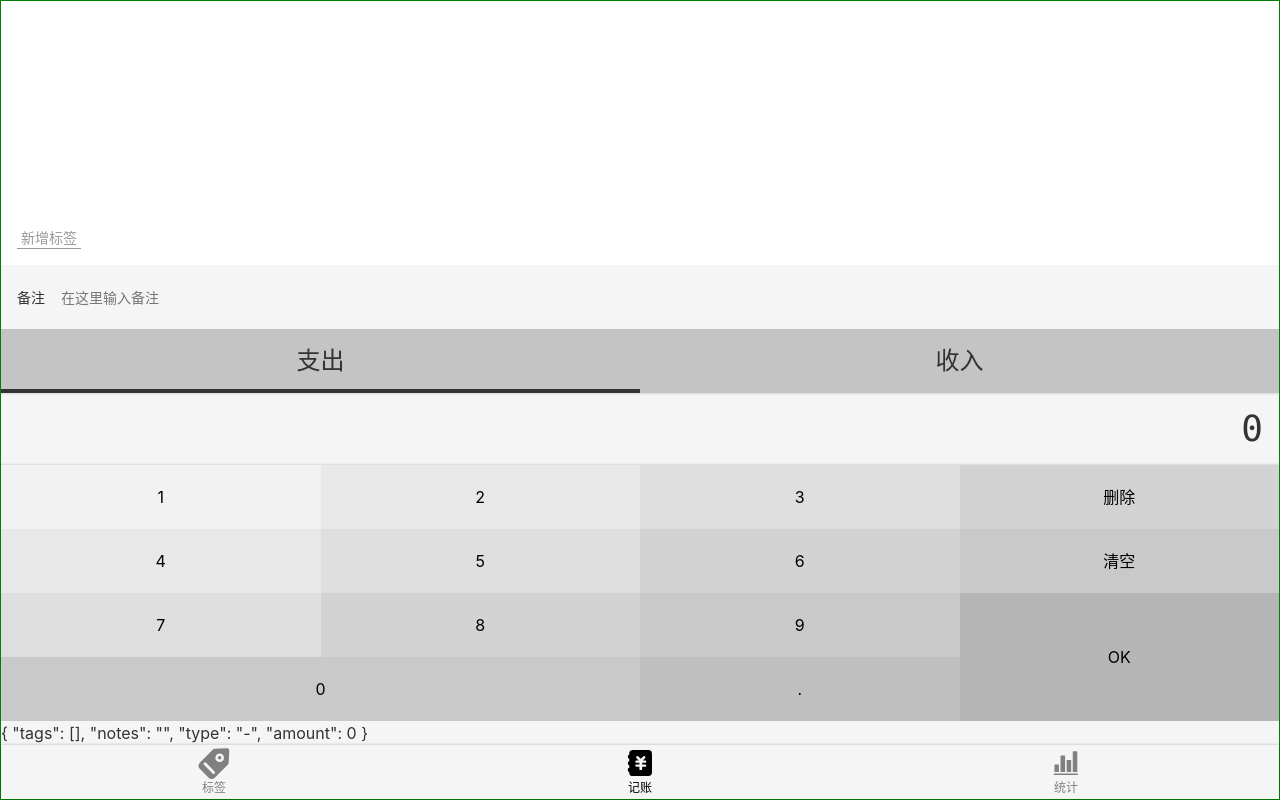
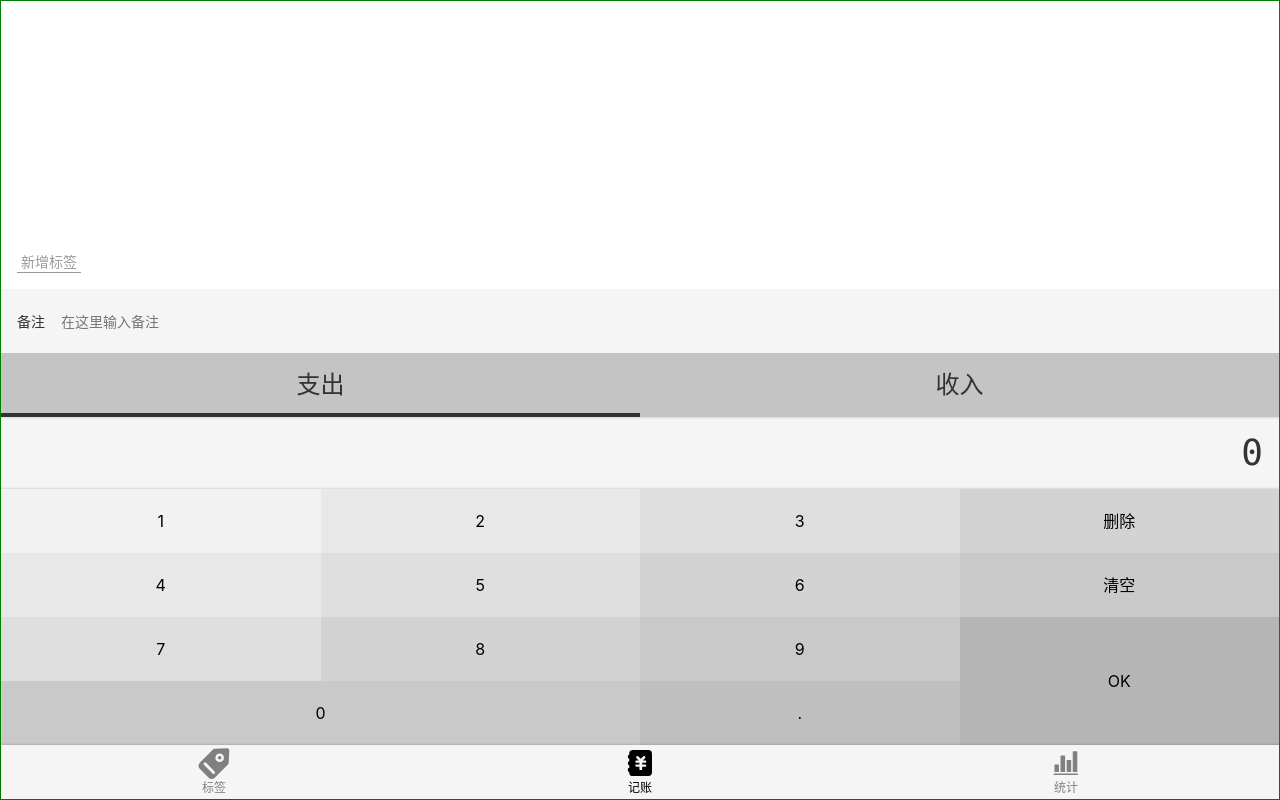
Before and after one commit to dawnliming/jizhang-test-1, a Vue app: page /labels/edit/1#/money in a window 1280 px wide. Built offline with nearby package versions, Linux system fonts and the light colour scheme.

Commit message:
可以编辑和删除标签了

```diff
--- a/src/views/Money.vue
+++ b/src/views/Money.vue
@@ -1,6 +1,5 @@
 <template>
   <Layout class-prefix="layout">
-    {{record}}
     <NumberPad :value.sync="record.amount" @submit="saveRecord"/>
     <Types :value.sync="record.type"/>
     <div class="notes">
```
